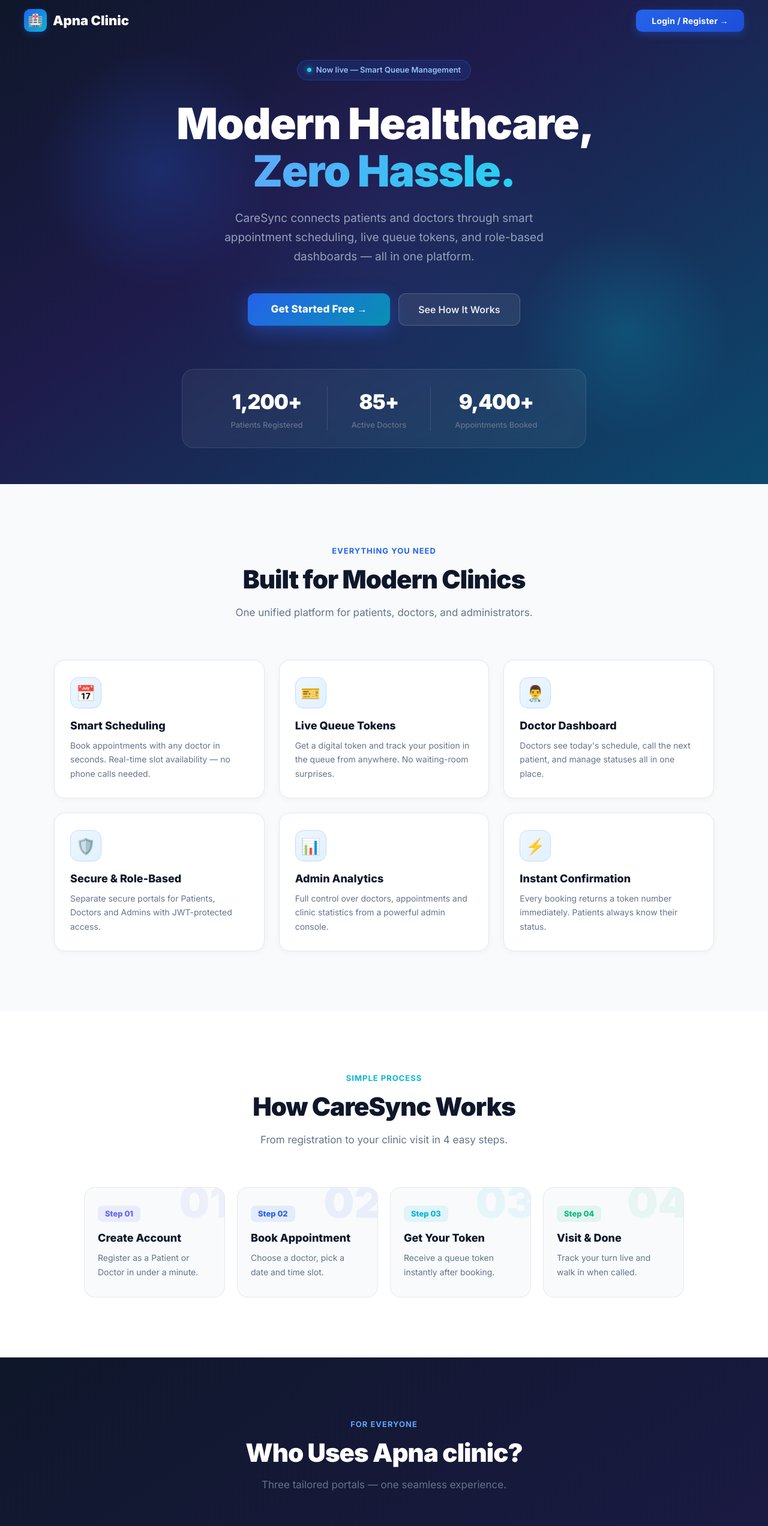
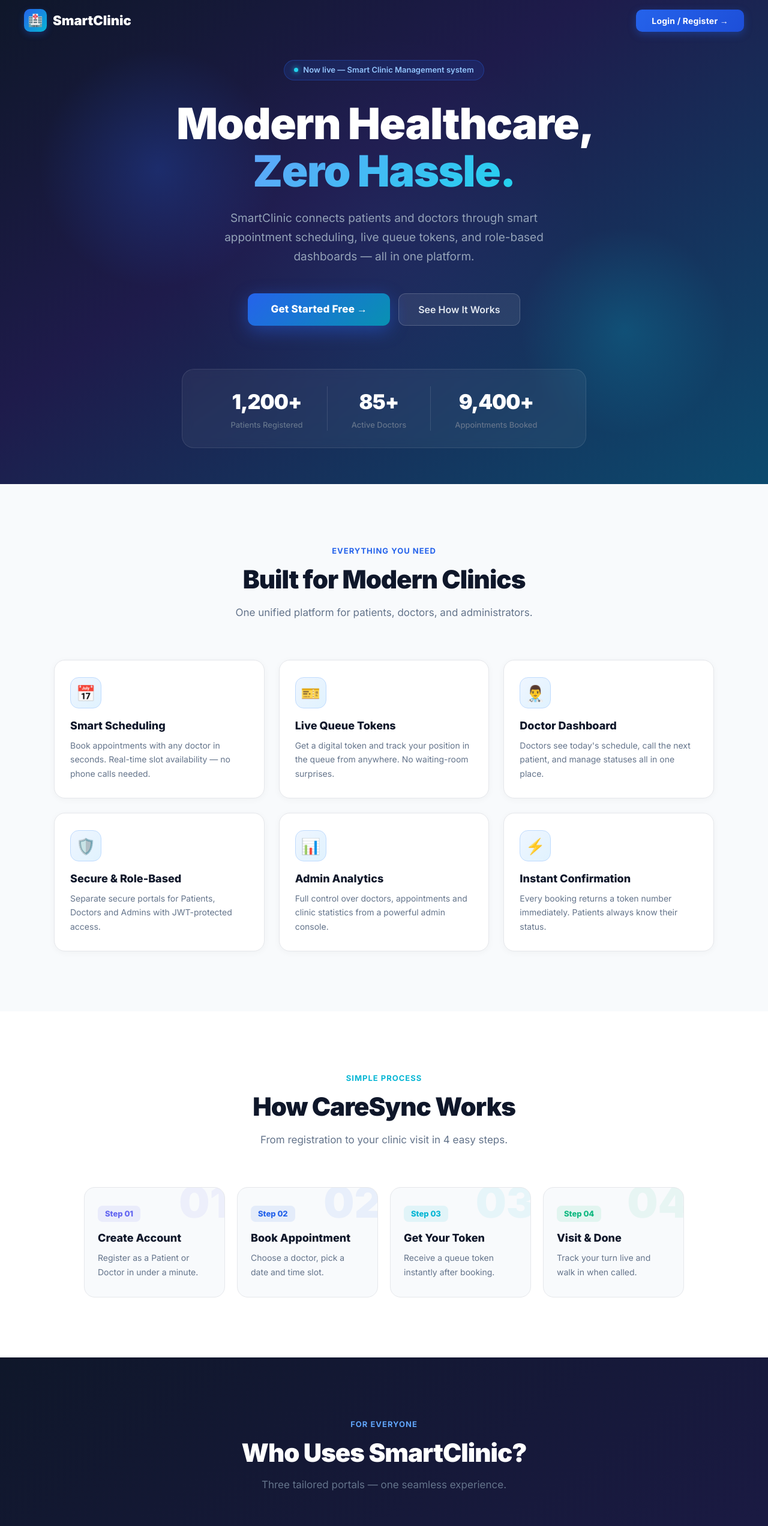
Before and after one commit to KARTIK785643/Clinic-management-system, a React (Vite) app in the folder clinic-appointment/: page / in a window 1280 px wide. Shown: the top 2544 px of the page at 60% size. Built offline with nearby package versions, Linux system fonts and the light colour scheme.

Commit message:
some changes

```diff
--- a/clinic-appointment/src/pages/LandingPage.jsx
+++ b/clinic-appointment/src/pages/LandingPage.jsx
@@ -80,7 +80,7 @@ const LandingPage = ({ onNavigateLogin }) => {
             WebkitBackgroundClip: scrolled ? "text" : "unset",
             WebkitTextFillColor: scrolled ? "transparent" : "#ffffff",
             transition: "all 0.3s ease",
-          }}>Apna Clinic</span>
+          }}>SmartClinic</span>
         </div>
 
         <button onClick={onNavigateLogin} style={{
@@ -120,7 +120,7 @@ const LandingPage = ({ onNavigateLogin }) => {
           animation: "fadeSlide 0.6s ease",
         }}>
           <span style={{ width: 7, height: 7, borderRadius: "50%", background: "#22d3ee", display: "inline-block", boxShadow: "0 0 8px #22d3ee" }} />
-          Now live — Smart Queue Management
+          Now live — Smart Clinic Management system
         </div>
 
         {/* Headline */}
@@ -142,7 +142,7 @@ const LandingPage = ({ onNavigateLogin }) => {
           lineHeight: 1.7, marginBottom: 44, fontWeight: 400,
           animation: "fadeSlide 0.7s ease 0.2s both",
         }}>
-          CareSync connects patients and doctors through smart appointment scheduling, live queue tokens, and role-based dashboards — all in one platform.
+          SmartClinic connects patients and doctors through smart appointment scheduling, live queue tokens, and role-based dashboards — all in one platform.
         </p>
 
         {/* CTA */}
@@ -277,7 +277,7 @@ const LandingPage = ({ onNavigateLogin }) => {
       <section style={{ padding: "100px 40px", background: "linear-gradient(145deg,#0f172a,#1e1b4b)" }}>
         <div style={{ maxWidth: 1000, margin: "0 auto", textAlign: "center" }}>
           <span style={{ fontSize: 13, fontWeight: 700, color: "#60a5fa", textTransform: "uppercase", letterSpacing: "1px" }}>For Everyone</span>
-          <h2 style={{ fontSize: 42, fontWeight: 900, color: "#fff", margin: "12px 0 14px", letterSpacing: "-1px" }}>Who Uses Apna clinic?</h2>
+          <h2 style={{ fontSize: 42, fontWeight: 900, color: "#fff", margin: "12px 0 14px", letterSpacing: "-1px" }}>Who Uses SmartClinic?</h2>
           <p style={{ fontSize: 17, color: "#64748b", maxWidth: 460, margin: "0 auto 56px", lineHeight: 1.7 }}>Three tailored portals — one seamless experience.</p>
 
           <div style={{ display: "grid", gridTemplateColumns: "repeat(auto-fill, minmax(280px, 1fr))", gap: 22 }}>
@@ -402,8 +402,8 @@ const LandingPage = ({ onNavigateLogin }) => {
           <span style={{ fontSize: 18, fontWeight: 900, background: "linear-gradient(135deg,#60a5fa,#22d3ee)", WebkitBackgroundClip: "text", WebkitTextFillColor: "transparent" }}>Apna Clinic</span>
         </div>
         <p style={{ fontSize: 13, color: "#475569", margin: "0 0 16px" }}>Smart Clinic Management System</p>
-        <p style={{ fontSize: 12, color: "#ccd0d5ff" }}>© {new Date().getFullYear()} Apna Clinic. All rights reserved.</p>
-        <h2 style={{ color: "white" }}>Developed by Kartik</h2>
+        <p style={{ fontSize: 12, color: "#ccd0d5ff" }}>© {new Date().getFullYear()} SmartClinic. All rights reserved.</p>
+        <h3 style={{ color: "white" }}>Developed by Kartik</h3>
       </footer>
 
       {/* Keyframes */}
```
